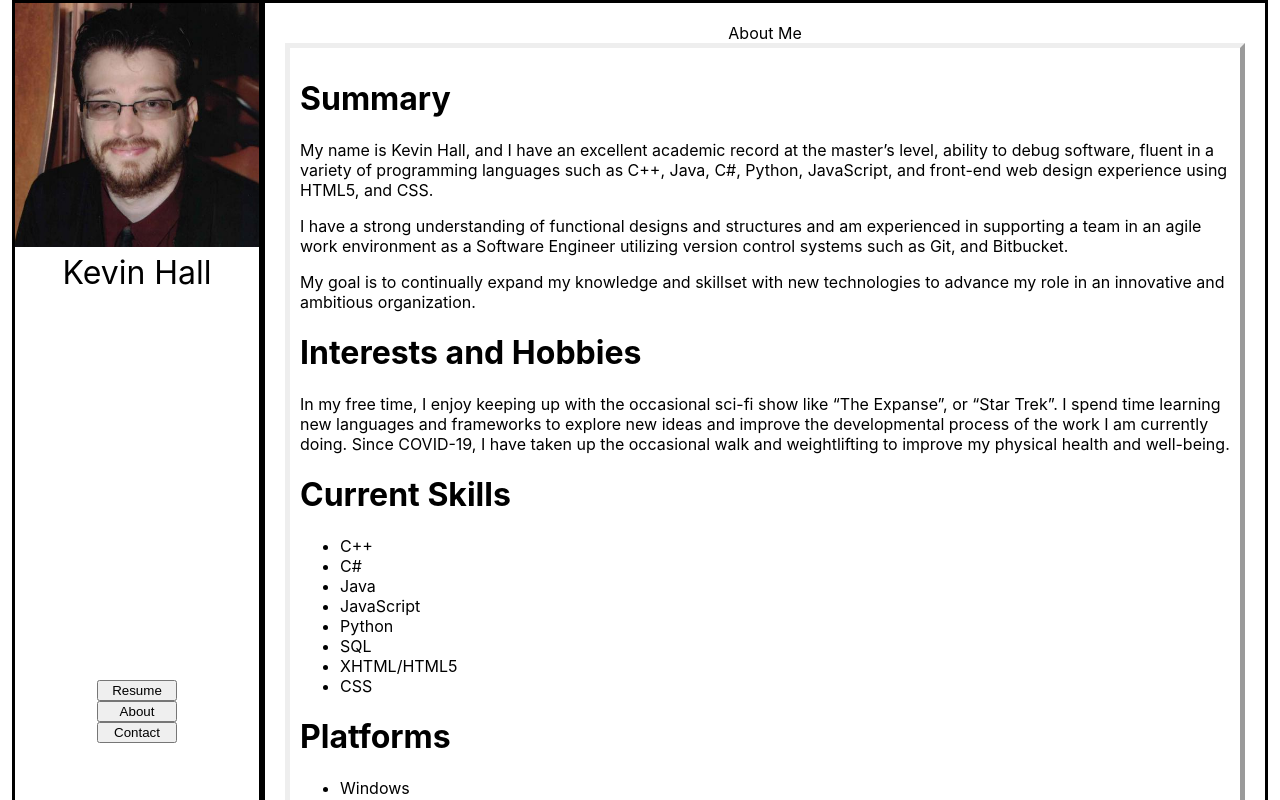
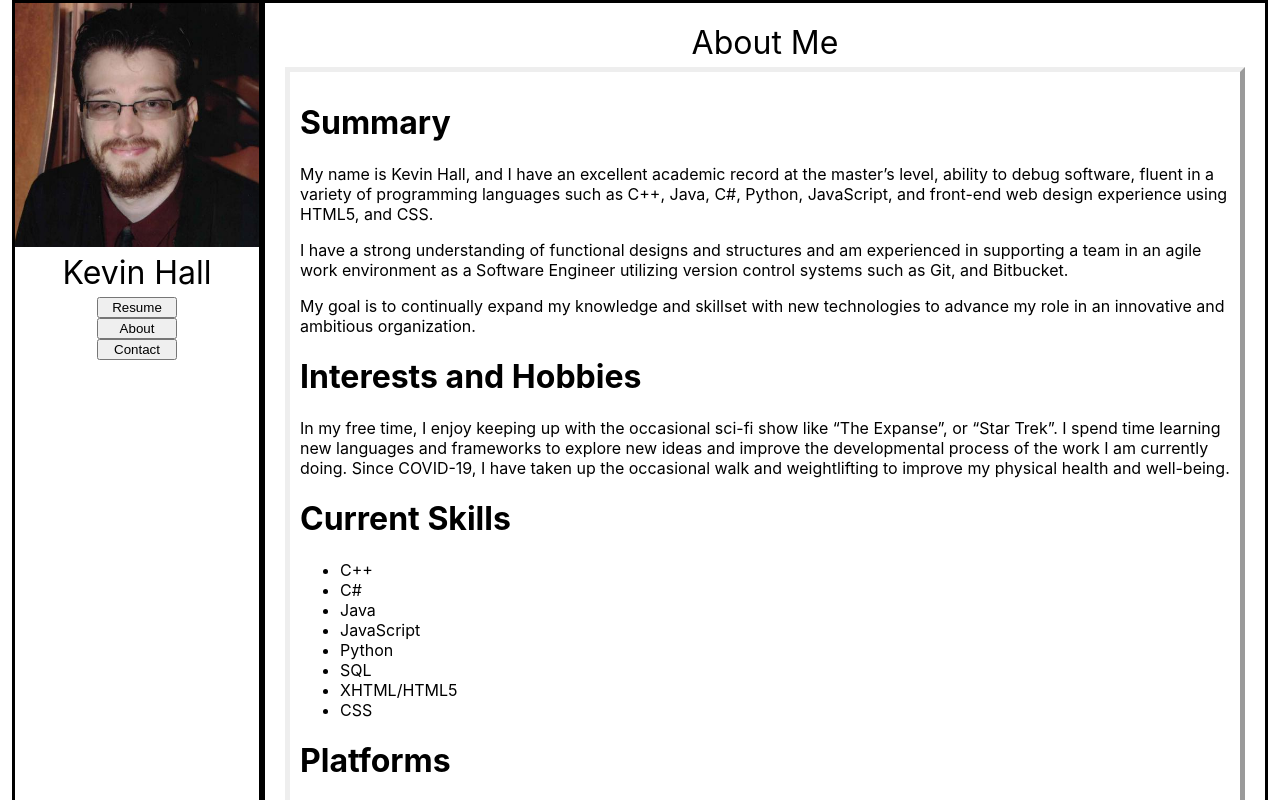
Before and after one commit to OmegaKev/OmegaKev.github.io, a React (Create React App) app in the folder index/: page / in a window 1280 px wide. Both pictures are taken after a click on the button "About". Shown: the top 800 px of the page. Built offline with nearby package versions, Linux system fonts and the light colour scheme.

Commit message:
Adjusted Header to match page instead + misc css

```diff
--- a/index/src/App.js
+++ b/index/src/App.js
@@ -3,17 +3,10 @@ import {useState} from 'react';
 import React from 'react';
 import proImage from './assets/images/kh_picture.jpg';
 import logo from './logo.svg'
+import * as Toolbox from './ComponentToolbox.js';
 import Page_About from './web_pages/About.js';
 import Page_Resume from './web_pages/Resume.js';
 import Page_Contact from './web_pages/Contact.js';
-
-const Header = ({text}) => {
-  return (
-    <div className = "header_name">
-      <span>{text}</span>
-    </div>
-  );
-}
 
 const Button = ({handleClick, text}) => {
   return (
@@ -37,7 +30,7 @@ class MainPageContent extends React.Component {
 
     this.default = {page_state: 'Resume'};
     this.state = this.default;
-    this.page = {'About': Page_About,
+    this.page = {'About Me': Page_About,
                  'UnderConstruction': Page_UnderConstruction,
                  'Resume': Page_Resume,
                  'Contact': Page_Contact};
@@ -63,6 +56,7 @@ class MainPageContent extends React.Component {
 
     return (
       <div className = "content-area">
+        <Toolbox.Header text={this.state.page_state} />
         <Page />
       </div>
     );
@@ -81,16 +75,15 @@ const SideBySideLayout = () =>
           <img src = {proImage} alt="Kevin Hall" />
         </div>
         <div>
-          <Header text = "Kevin Hall" />
+          <Toolbox.Header text = "Kevin Hall" />
         </div>
         <div>
           <Button handleClick = {() => mpRef.current.changePage('Resume')} text = "Resume" />
-          <Button handleClick = {() => mpRef.current.changePage('About')} text = "About" />
+          <Button handleClick = {() => mpRef.current.changePage('About Me')} text = "About" />
           <Button handleClick = {() => mpRef.current.changePage('Contact')} text = "Contact" />
         </div>
       </div>
       <div className = "right-column">
-
         <MainPageContent ref={mpRef} />
       </div>
     </div>
--- /dev/null
+++ b/index/src/ComponentToolbox.js
@@ -0,0 +1,7 @@
+export const Header = ({text}) => {
+    return (
+      <div className = "header_name">
+        <span>{text}</span>
+      </div>
+    );
+  }
--- a/index/src/index.css
+++ b/index/src/index.css
@@ -36,6 +36,7 @@ body > #root > div {
 .header_name {
   text-align: center;
   font-size: xx-large;
+  margin-bottom: 5px;
 }
 
 .side-by-side_layout
@@ -53,7 +54,7 @@ body > #root > div {
 .left-column
 {
   display: grid;
-  grid-template-rows: 250px auto;
+  grid-template-rows: 250px min-content auto;
 }
 
 .left-column > div,
--- a/index/src/web_pages/About.js
+++ b/index/src/web_pages/About.js
@@ -49,7 +49,6 @@ const Page_About = () =>
 {
     return (
         <div>
-            <span>About Me</span>
             <div className="text-border">
                 <span>
                     <h1>Summary</h1>
--- a/index/src/web_pages/Contact.js
+++ b/index/src/web_pages/Contact.js
@@ -112,7 +112,6 @@ const Page_Contact = () =>
 
     return (
         <div>
-            <span>Contact Page</span>
             <form className="email-form text-border" onSubmit={handleEmail}>
                 <label>Email:</label>
                 {/*<input type="text" value={email} onChange = {(event) => handleChange(event, setEmail)} required /> */}
```
